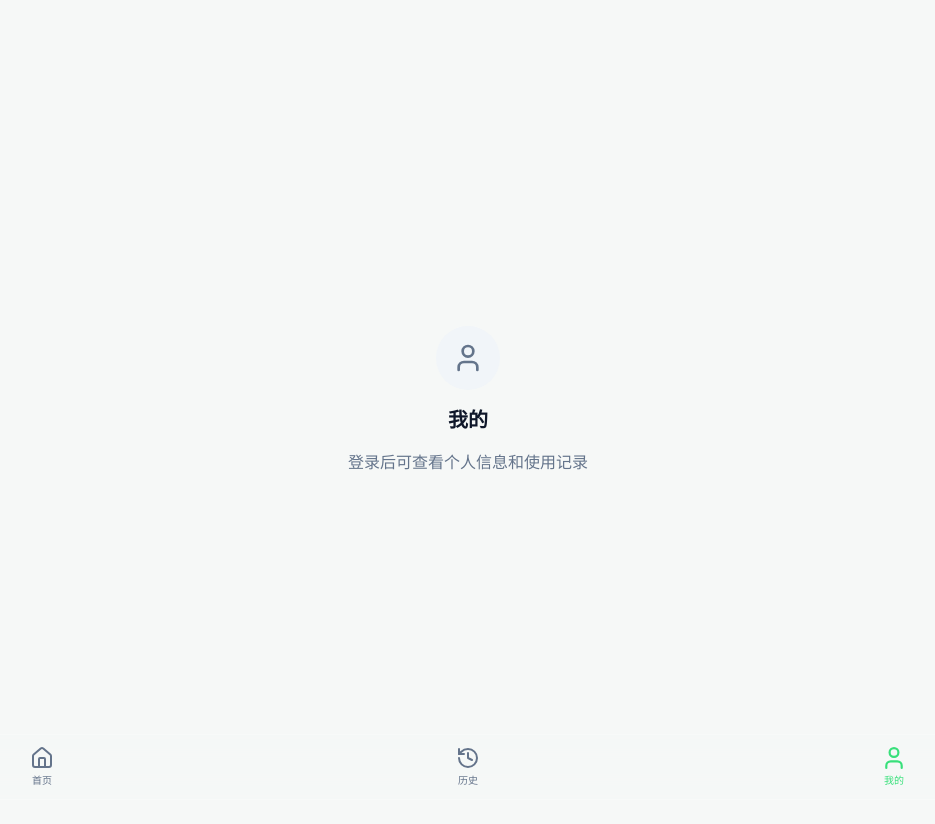
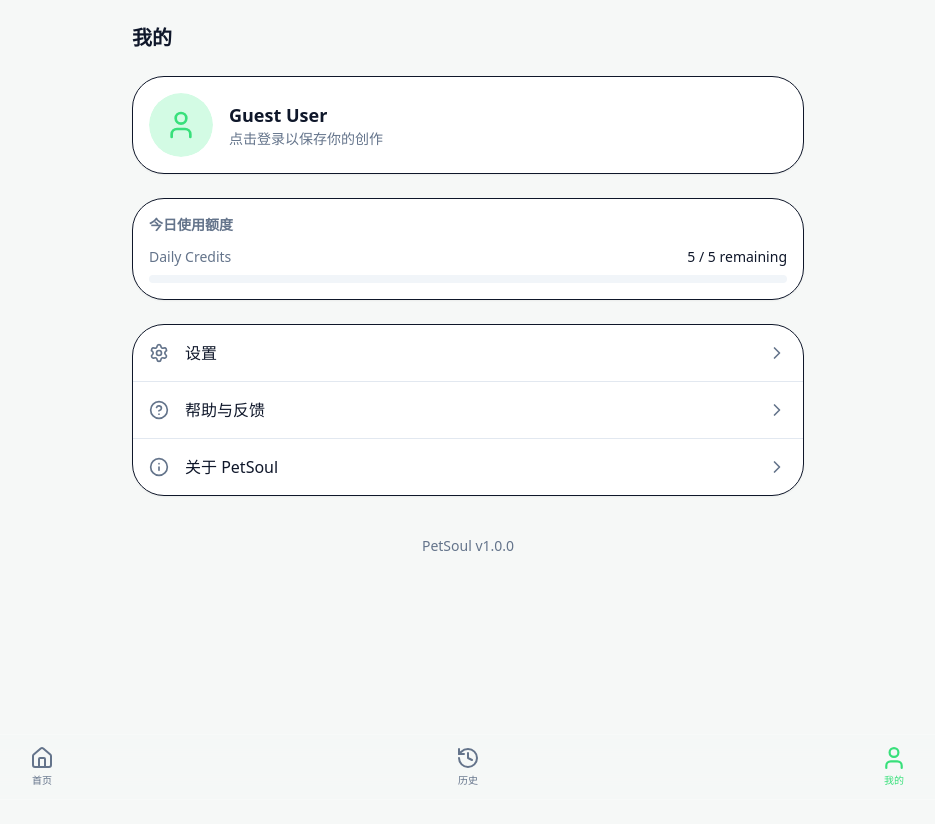
Before and after one commit to LittleBreak/pet-soul, a Next.js app: page /profile in a window 1280 px wide. Shown: the top 824 px of the page, without its empty margins (172-1107 px from the left). Built offline with nearby package versions, Linux system fonts and the light colour scheme.

Commit message:
feat: 重构历史记录和个人信息页面，添加用户信息展示和菜单功能，优化布局

```diff
--- a/app/history/page.tsx
+++ b/app/history/page.tsx
@@ -1,17 +1,121 @@
-import { History } from "lucide-react";
+'use client'
+
+import { useState } from 'react'
+import { useRouter } from 'next/navigation'
+import { History, Sparkles, Calendar } from 'lucide-react'
+import { useUserStore, type MemeRecord } from '@/lib/stores/use-user-store'
+import { Button } from '@/components/ui/button'
+import { Card } from '@/components/ui/card'
+import {
+  Dialog,
+  DialogContent,
+  DialogHeader,
+  DialogTitle,
+} from '@/components/ui/dialog'
 
 export default function HistoryPage() {
+  const router = useRouter()
+  const history = useUserStore((s) => s.history)
+  const [selectedRecord, setSelectedRecord] = useState<MemeRecord | null>(null)
+
+  const formatDate = (timestamp: number) => {
+    return new Intl.DateTimeFormat('zh-CN', {
+      year: 'numeric',
+      month: 'long',
+      day: 'numeric',
+    }).format(new Date(timestamp))
+  }
+
+  const handleStartCreating = () => {
+    router.push('/')
+  }
+
+  // Empty state
+  if (history.length === 0) {
+    return (
+      <div className="flex min-h-screen flex-col px-4 py-6">
+        <div className="mx-auto w-full max-w-2xl space-y-6">
+          {/* Header */}
+          <h1 className="text-xl font-heading font-semibold">历史记录</h1>
+
+          {/* Empty State */}
+          <div className="flex flex-col items-center justify-center py-16 text-center">
+            <div className="flex items-center justify-center w-16 h-16 rounded-full bg-muted mb-4">
+              <History className="w-8 h-8 text-muted-foreground" />
+            </div>
+            <h2 className="text-lg font-semibold mb-2">暂无创作记录</h2>
+            <p className="text-muted-foreground max-w-xs mb-6">
+              开始创作你的第一个宠物内心戏吧
+            </p>
+            <Button onClick={handleStartCreating}>
+              <Sparkles className="size-4" />
+              开始创作
+            </Button>
+          </div>
+        </div>
+      </div>
+    )
+  }
+
+  // History grid
   return (
-    <div className="flex flex-col items-center justify-center min-h-screen px-6 py-8">
-      <div className="flex flex-col items-center gap-4 text-center">
-        <div className="flex items-center justify-center w-16 h-16 rounded-full bg-muted">
-          <History className="w-8 h-8 text-muted-foreground" />
+    <div className="flex min-h-screen flex-col px-4 py-6">
+      <div className="mx-auto w-full max-w-2xl space-y-6">
+        {/* Header */}
+        <h1 className="text-xl font-heading font-semibold">历史记录</h1>
+
+        {/* Grid */}
+        <div className="grid grid-cols-2 gap-4">
+          {history.map((record) => (
+            <Card
+              key={record.id}
+              hover="lift"
+              className="overflow-hidden"
+              onClick={() => setSelectedRecord(record)}
+            >
+              <div className="aspect-square relative">
+                {/* eslint-disable-next-line @next/next/no-img-element */}
+                <img
+                  src={record.imageUrl}
+                  alt="Meme"
+                  className="size-full object-cover"
+                />
+              </div>
+              <div className="p-3 flex items-center gap-2 text-xs text-muted-foreground">
+                <Calendar className="size-3" />
+                <span>{formatDate(record.createdAt)}</span>
+              </div>
+            </Card>
+          ))}
         </div>
-        <h1 className="text-xl font-semibold">历史记录</h1>
-        <p className="text-muted-foreground max-w-xs">
-          你的宠物内心戏创作记录将显示在这里
-        </p>
       </div>
+
+      {/* Preview Dialog */}
+      <Dialog
+        open={!!selectedRecord}
+        onOpenChange={(open) => !open && setSelectedRecord(null)}
+      >
+        <DialogContent className="max-w-md">
+          <DialogHeader>
+            <DialogTitle>预览</DialogTitle>
+          </DialogHeader>
+          {selectedRecord && (
+            <div className="space-y-4">
+              <div className="rounded-lg overflow-hidden">
+                {/* eslint-disable-next-line @next/next/no-img-element */}
+                <img
+                  src={selectedRecord.imageUrl}
+                  alt="Meme preview"
+                  className="w-full h-auto"
+                />
+              </div>
+              <p className="text-sm text-muted-foreground text-center">
+                {formatDate(selectedRecord.createdAt)}
+              </p>
+            </div>
+          )}
+        </DialogContent>
+      </Dialog>
     </div>
-  );
+  )
 }
--- a/app/profile/page.tsx
+++ b/app/profile/page.tsx
@@ -1,17 +1,108 @@
-import { User } from "lucide-react";
+'use client'
+
+import { Settings, HelpCircle, Info, ChevronRight, User } from 'lucide-react'
+import { useUserStore } from '@/lib/stores/use-user-store'
+import { Card, CardContent } from '@/components/ui/card'
+import { Avatar, AvatarImage, AvatarFallback } from '@/components/ui/avatar'
+import { CreditDisplay } from '@/components/business/credit-display'
+
+const MENU_ITEMS = [
+  {
+    id: 'settings',
+    icon: Settings,
+    label: '设置',
+  },
+  {
+    id: 'help',
+    icon: HelpCircle,
+    label: '帮助与反馈',
+  },
+  {
+    id: 'about',
+    icon: Info,
+    label: '关于 PetSoul',
+  },
+] as const
 
 export default function ProfilePage() {
+  const userProfile = useUserStore((s) => s.userProfile)
+  const remainingFreeQuota = useUserStore((s) => s.remainingFreeQuota)
+
+  const totalQuota = 5
+  const usedQuota = totalQuota - remainingFreeQuota
+
+  const handleMenuClick = (itemId: string) => {
+    // Placeholder for future navigation
+    console.log(`Menu item clicked: ${itemId}`)
+  }
+
   return (
-    <div className="flex flex-col items-center justify-center min-h-screen px-6 py-8">
-      <div className="flex flex-col items-center gap-4 text-center">
-        <div className="flex items-center justify-center w-16 h-16 rounded-full bg-muted">
-          <User className="w-8 h-8 text-muted-foreground" />
-        </div>
-        <h1 className="text-xl font-semibold">我的</h1>
-        <p className="text-muted-foreground max-w-xs">
-          登录后可查看个人信息和使用记录
+    <div className="flex min-h-screen flex-col px-4 py-6">
+      <div className="mx-auto w-full max-w-2xl space-y-6">
+        {/* Header */}
+        <h1 className="text-xl font-heading font-semibold">我的</h1>
+
+        {/* User Card */}
+        <Card>
+          <CardContent className="flex items-center gap-4 p-4">
+            <Avatar size="xl">
+              {userProfile?.avatar ? (
+                <AvatarImage src={userProfile.avatar} alt={userProfile.name} />
+              ) : null}
+              <AvatarFallback>
+                <User className="size-8" />
+              </AvatarFallback>
+            </Avatar>
+            <div className="flex-1">
+              <h2 className="font-semibold text-lg">
+                {userProfile?.name || 'Guest User'}
+              </h2>
+              <p className="text-sm text-muted-foreground">
+                点击登录以保存你的创作
+              </p>
+            </div>
+          </CardContent>
+        </Card>
+
+        {/* Credit Card */}
+        <Card>
+          <CardContent className="p-4 space-y-3">
+            <h3 className="text-sm font-medium text-muted-foreground">
+              今日使用额度
+            </h3>
+            <CreditDisplay
+              variant="detailed"
+              used={usedQuota}
+              total={totalQuota}
+            />
+          </CardContent>
+        </Card>
+
+        {/* Menu List */}
+        <Card>
+          <div className="divide-y divide-border">
+            {MENU_ITEMS.map((item) => {
+              const Icon = item.icon
+              return (
+                <button
+                  key={item.id}
+                  onClick={() => handleMenuClick(item.id)}
+                  className="flex items-center gap-4 w-full p-4 hover:bg-muted/50 transition-colors text-left"
+                >
+                  <Icon className="size-5 text-muted-foreground" />
+                  <span className="flex-1">{item.label}</span>
+                  <ChevronRight className="size-5 text-muted-foreground" />
+                </button>
+              )
+            })}
+          </div>
+        </Card>
+
+        {/* Footer */}
+        <p className="text-center text-sm text-muted-foreground pt-4">
+          PetSoul v1.0.0
         </p>
       </div>
     </div>
-  );
+  )
 }
```
